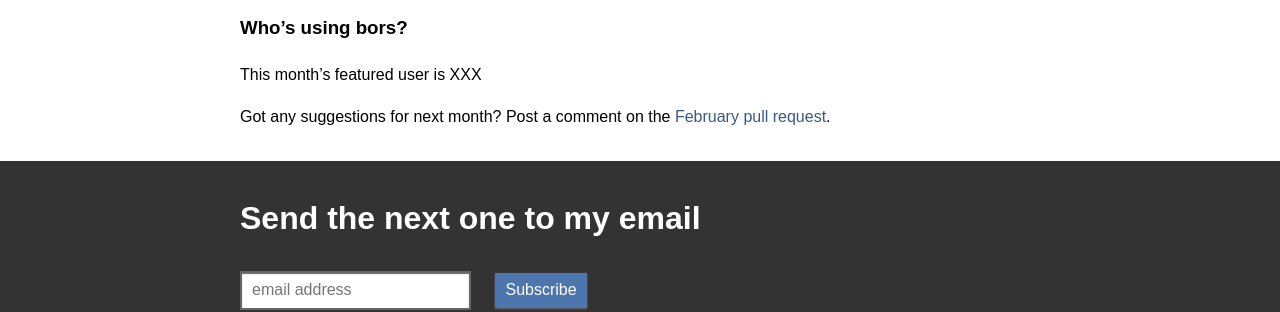
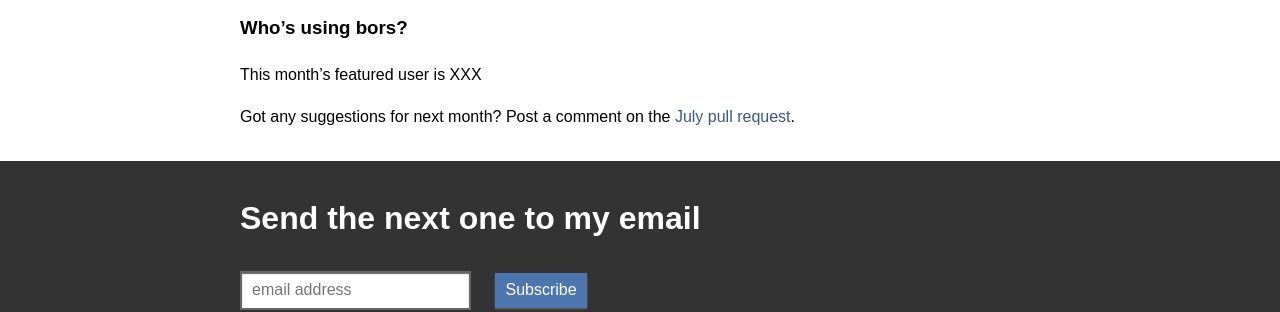
Before and after one commit to bors-ng/bors-ng.github.io, a Jekyll site: the page built from _posts/2020-07-01-tmib-42.md, in a window 1280 px wide. Shown: the part 557-869 px from the top of the page. Built offline with Jekyll 4.4.1, drawn with Linux system fonts in a browser that asks for light colours.

Commit message:
Link next month

```diff
--- a/_posts/2020-07-01-tmib-42.md
+++ b/_posts/2020-07-01-tmib-42.md
@@ -34,4 +34,4 @@
 This month's featured user is XXX
 
 Got any suggestions for next month?
-Post a comment on the [February pull request](https://github.com/bors-ng/bors-ng.github.io/pull/___).
+Post a comment on the [July pull request](https://github.com/bors-ng/bors-ng.github.io/pull/114).
```
